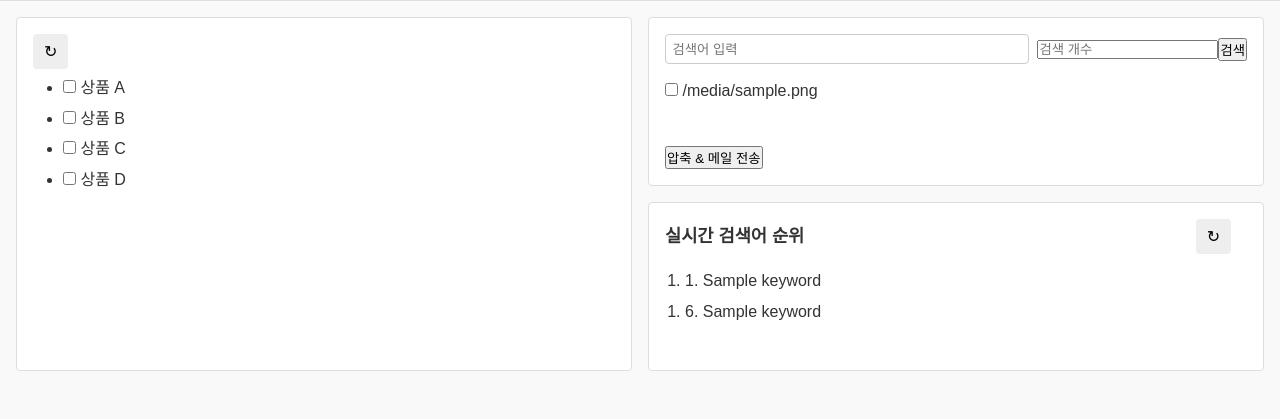
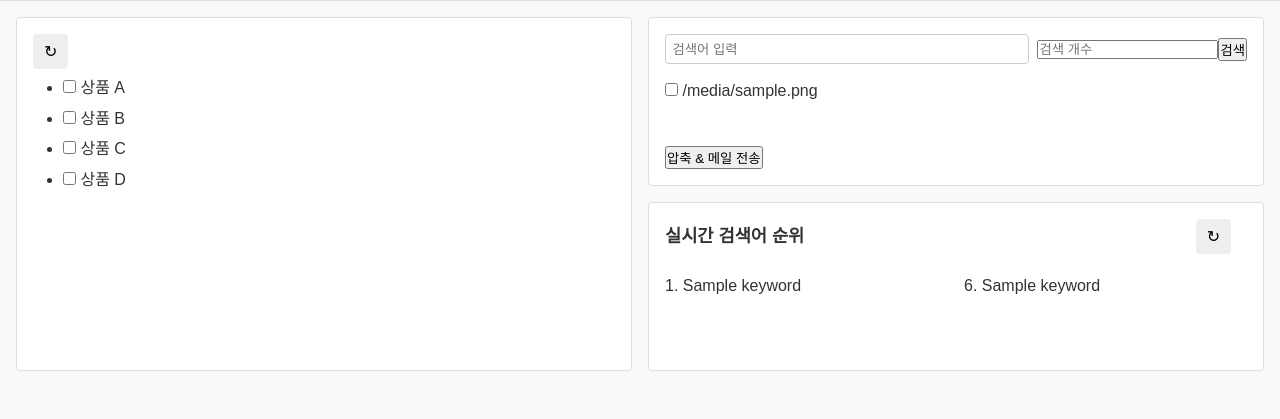
Before and after one commit to KEGIBI/python_project, a Flask app: template templates/index.html in a window 1280 px wide. Shown: the part 383-802 px from the top of the page. Run offline with Flask 3, Linux system fonts and the light colour scheme; the template is opened without the code that fills it: most values are stand-ins (such as "Sample title", 1, 10 or a date in 2020); grey boxes marked "Sample" are stand-in pictures.

Commit message:
style.css 추가

```diff
--- a/static/style.css
+++ b/static/style.css
@@ -17,9 +17,15 @@
   header {
     display: flex;
     align-items: center;
+    justify-content: space-between; /* 좌우 정렬 */
     background: #ffffff;
     padding: 1rem;
     border-bottom: 1px solid #ddd;
+  }
+
+  .header-logo {
+    height: 50px; /* 로고 크기 조정 */
+    margin-left: 1rem;
   }
 
   header h1 {
@@ -156,14 +162,19 @@
     flex: 1;
     font-size: 1.1rem;
   }
+  .keyword-container {
+    display: flex;
+    flex-wrap: wrap;
+    gap: 1rem;
+  }
+
+  .keyword-list {
+    list-style: none;
+    padding: 0;
+    margin: 0;
+    width: calc(50% - 0.5rem); /* 두 개의 열로 정렬 */
+  }
+
   .keyword-list li {
-    margin: 0.5rem 20px;
+    margin: 0.3rem 0;
   }
-  .keyword-list .rank {
-    display: inline-block;
-    width: 1.5rem;
-    font-weight: bold;
-    color: #d00;
-    text-align: right;
-    margin-right: 0.5rem;
-  }
```
